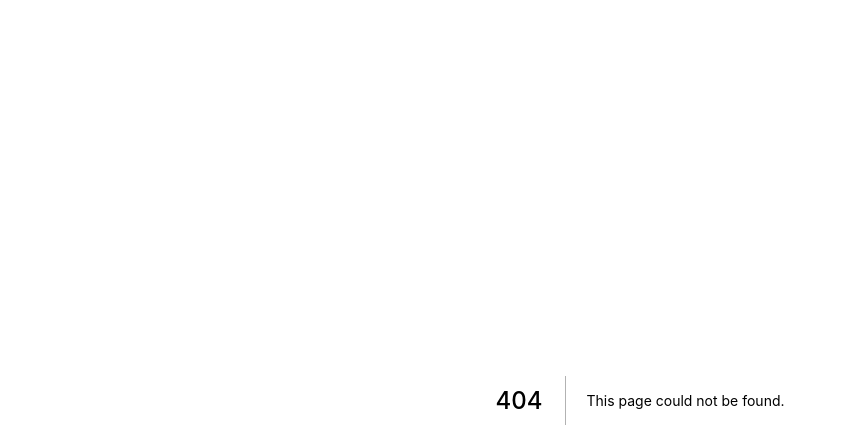
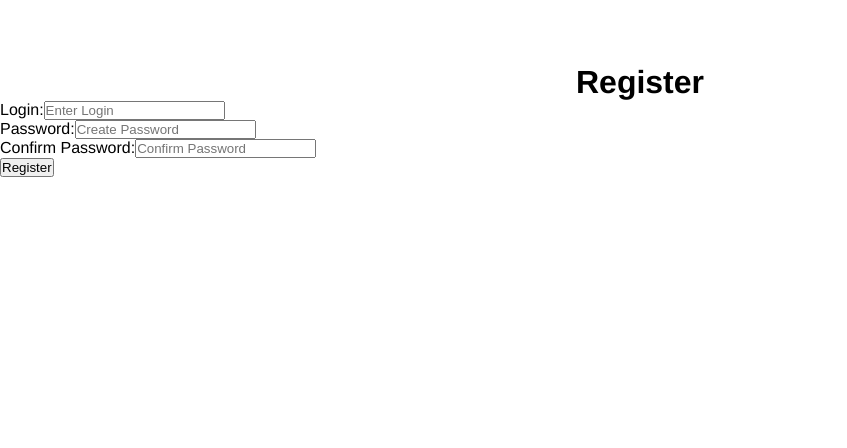
Before and after one commit to peterdotw/telexgram, a Next.js app: page /register in a window 1280 px wide. Before the commit this address had no page. Shown: the top 448 px of the page, without its empty margins (0-847 px from the left). Built offline with nearby package versions, Linux system fonts and the light colour scheme.

Commit message:
basic mongoose config and register validation done

```diff
--- /dev/null
+++ b/components/Form.js
@@ -0,0 +1,63 @@
+import { useState } from "react";
+import styled from "styled-components";
+
+const Form = () => {
+  const [login, setLogin] = useState("");
+  const [password, setPassword] = useState("");
+  const [confirmPassword, setConfirmPassword] = useState("");
+
+  const handleLoginChange = event => {
+    setLogin(event.target.value);
+  };
+
+  const handlePasswordChange = event => {
+    setPassword(event.target.value);
+  };
+
+  const handleConfirmPasswordChange = event => {
+    setConfirmPassword(event.target.value);
+  };
+
+  return (
+    <form action="/register" method="POST">
+      <div>
+        <label htmlFor="login">Login:</label>
+        <input
+          type="text"
+          id="login"
+          name="login"
+          placeholder="Enter Login"
+          value={login}
+          onChange={handleLoginChange}
+        />
+      </div>
+
+      <div>
+        <label htmlFor="password">Password:</label>
+        <input
+          type="password"
+          id="password"
+          name="password"
+          placeholder="Create Password"
+          value={password}
+          onChange={handlePasswordChange}
+        />
+      </div>
+
+      <div>
+        <label htmlFor="confirmPassword">Confirm Password:</label>
+        <input
+          type="password"
+          id="confirmPassword"
+          name="confirmPassword"
+          placeholder="Confirm Password"
+          value={confirmPassword}
+          onChange={handleConfirmPasswordChange}
+        />
+      </div>
+      <button type="submit">Register</button>
+    </form>
+  );
+};
+
+export default Form;
--- a/components/Header.js
+++ b/components/Header.js
@@ -6,12 +6,8 @@ const StyledHeader = styled.h1`
   margin-top: 2em;
 `;
 
-const Header = () => {
-  return (
-    <StyledHeader>
-      Welcome to Telexgram, best chat app in the universe.
-    </StyledHeader>
-  );
+const Header = props => {
+  return <StyledHeader>{props.text}</StyledHeader>;
 };
 
 export default Header;
--- a/package.json
+++ b/package.json
@@ -16,6 +16,7 @@
     "mongoose": "^5.6.5",
     "next": "^9.0.2",
     "passport": "^0.4.0",
+    "passport-local": "^1.0.0",
     "react": "^16.8.6",
     "react-dom": "^16.8.6",
     "socket.io": "^2.2.0",
--- a/pages/index.js
+++ b/pages/index.js
@@ -27,7 +27,7 @@ const Home = () => {
     <>
       <Layout />
       <>
-        <Header />
+        <Header text="Welcome to Telexgram, best chat app in the universe." />
         <Counter count={count} />
       </>
     </>
--- /dev/null
+++ b/pages/register.js
@@ -0,0 +1,18 @@
+import Layout from "../layout/Layout";
+
+import Header from "../components/Header";
+import Form from "../components/Form";
+
+const Register = () => {
+  return (
+    <>
+      <Layout />
+      <>
+        <Header text="Register" />
+        <Form />
+      </>
+    </>
+  );
+};
+
+export default Register;
```
Also changed, not shown: models/User.js (added, +20 -0 lines), server.js (+46 -2 lines), 2 other files (tests, documents, lock files or other folders).
